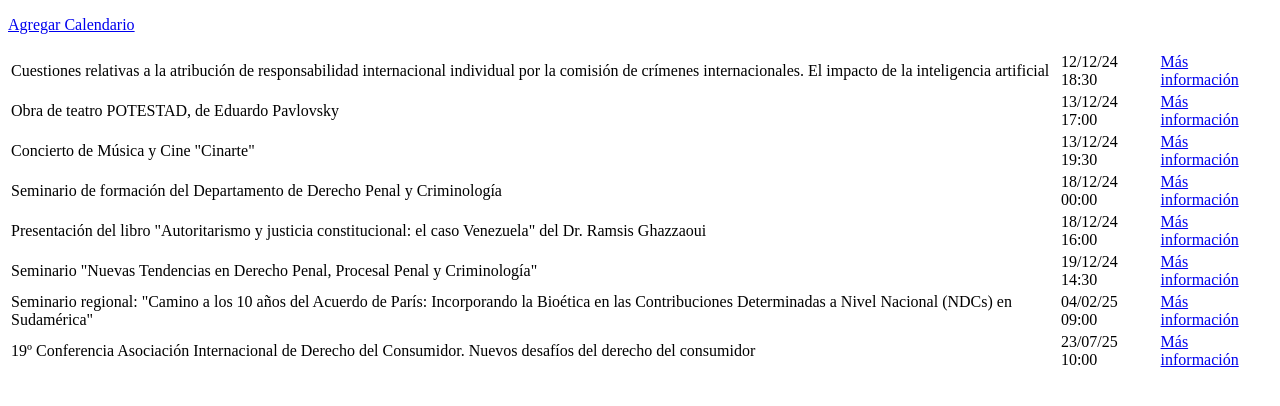
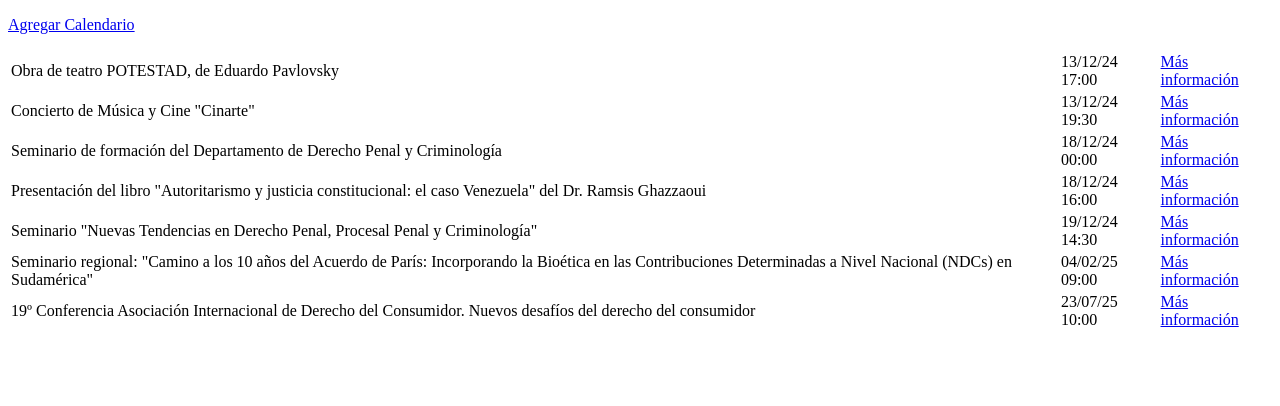
Before and after one commit to seppo0010/derecho-agenda, a plain HTML site: page index.html in a window 1280 px wide. Drawn offline with Linux system fonts and the light colour scheme.

Commit message:
deploy: 7349d4543f58cb5ebf1638ca67214021c007441f

```diff
--- a/index.html
+++ b/index.html
@@ -4,11 +4,6 @@
 <body>
 <p><a href="agenda.ics">Agregar Calendario</a></p>
 <table>
-<tr>
-<td>Cuestiones relativas a la atribución de responsabilidad internacional individual por la comisión de crímenes internacionales. El impacto de la inteligencia artificial</td>
-<td>12/12/24 18:30</td>
-<td><a href="http://www.derecho.uba.ar/institucional/deinteres/2024/cuestiones-relativas-a-la-atribucion-de-responsabilidad-internacional-individual-por-la-comision-de-crimenes-internacionales-el-impacto-de-la-inteligencia-artificial">Más información</a></td>
-</tr>
 <tr>
 <td>Obra de teatro POTESTAD, de Eduardo Pavlovsky</td>
 <td>13/12/24 17:00</td>
```
Also changed, not shown: 1 other file.
